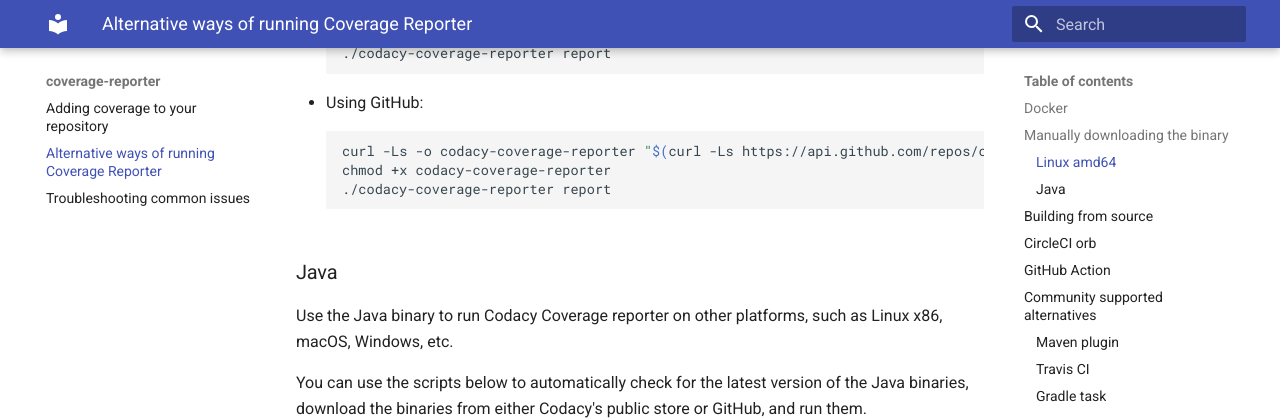
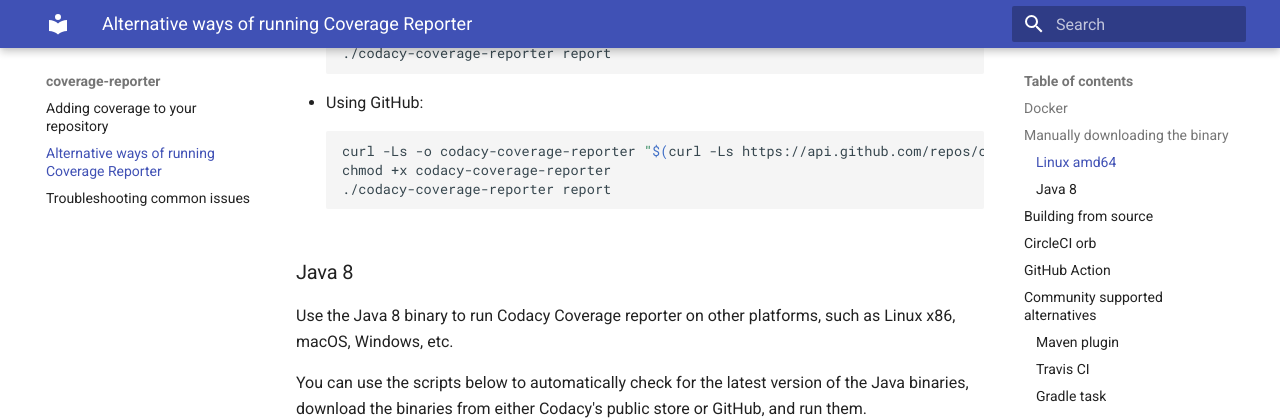
Before and after one commit to codacy/codacy-coverage-reporter, an MkDocs documentation site: the page built from docs/alternative-ways-of-running-coverage-reporter.md, in a window 1280 px wide and 900 px high, scrolled down 1300 px. Shown: the top 420 px of the window. Built offline with MkDocs 1.6.1 and Material for MkDocs 9.7.7, drawn with Linux system fonts in a browser that asks for light colours.

Commit message:
doc: Clarify that the Java binary only works for Java 8

````diff
--- a/docs/alternative-ways-of-running-coverage-reporter.md
+++ b/docs/alternative-ways-of-running-coverage-reporter.md
@@ -64,9 +64,9 @@
     ./codacy-coverage-reporter report
     ```
 
-### Java
+### Java 8
 
-Use the Java binary to run Codacy Coverage reporter on other platforms, such as Linux x86, macOS, Windows, etc.
+Use the Java 8 binary to run Codacy Coverage reporter on other platforms, such as Linux x86, macOS, Windows, etc.
 
 You can use the scripts below to automatically check for the latest version of the Java binaries, download the binaries from either Codacy's public store or GitHub, and run them.
 
````
